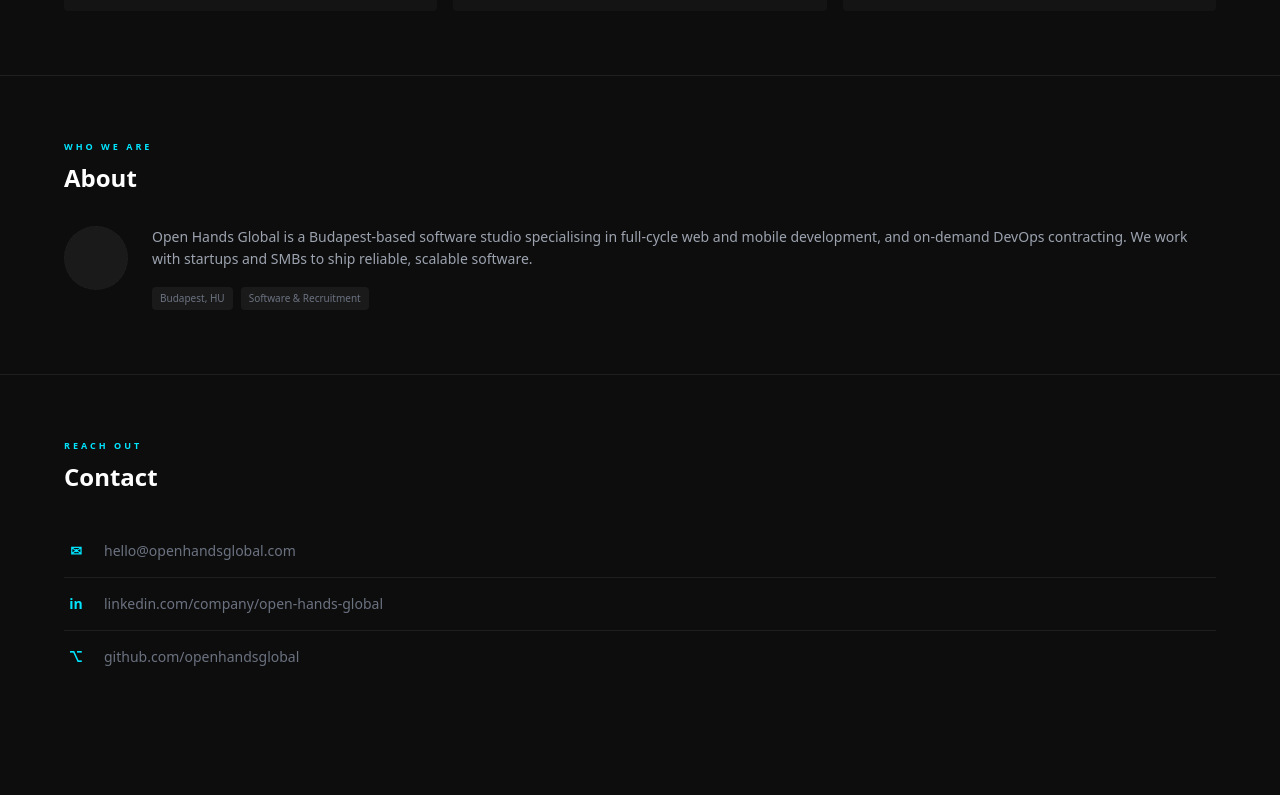
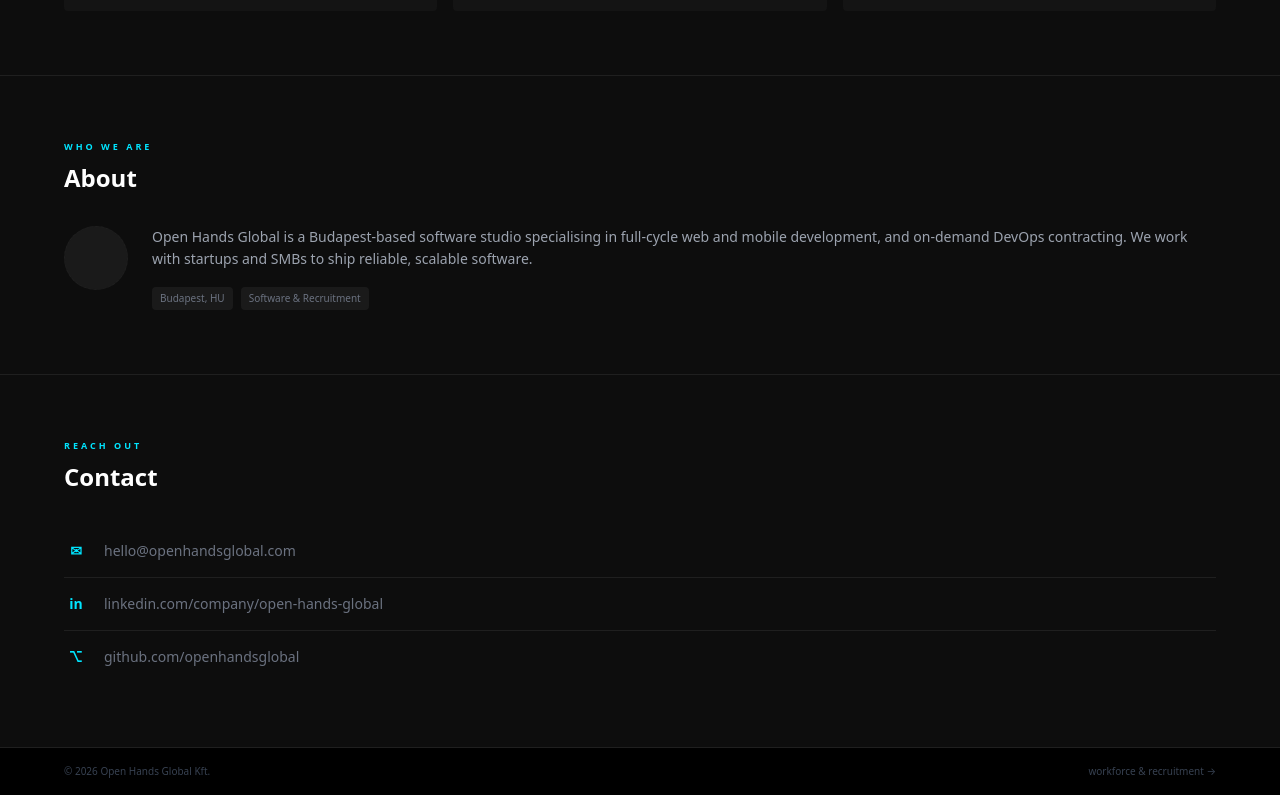
Before and after one commit to shgombb/open-hands-global-kft, a React (Vite) app: page / in a window 1280 px wide. Shown: the part 1607-2402 px from the top of the page. Before the commit the page ends 2354 px from the top, so only its background shows below. Built offline with nearby package versions, Linux system fonts and the light colour scheme.

Commit message:
feat: add Footer and complete full page composition

```diff
--- a/src/App.tsx
+++ b/src/App.tsx
@@ -1,4 +1,5 @@
 import Navbar from './components/layout/Navbar'
+import Footer from './components/layout/Footer'
 import Hero from './components/sections/Hero'
 import Services from './components/sections/Services'
 import Portfolio from './components/sections/Portfolio'
@@ -16,6 +17,7 @@
         <About />
         <Contact />
       </main>
+      <Footer />
     </div>
   )
 }
--- /dev/null
+++ b/src/components/layout/Footer.tsx
@@ -0,0 +1,17 @@
+export default function Footer() {
+  return (
+    <footer className="border-t border-dark-border bg-black px-6 py-4">
+      <div className="mx-auto flex max-w-6xl items-center justify-between">
+        <span className="text-[10px] text-gray-700">
+          © {new Date().getFullYear()} Open Hands Global Kft.
+        </span>
+        <a
+          href="https://work.openhandsglobal.com"
+          className="text-[10px] text-gray-700 transition-colors hover:text-gray-400"
+        >
+          workforce & recruitment →
+        </a>
+      </div>
+    </footer>
+  )
+}
```
